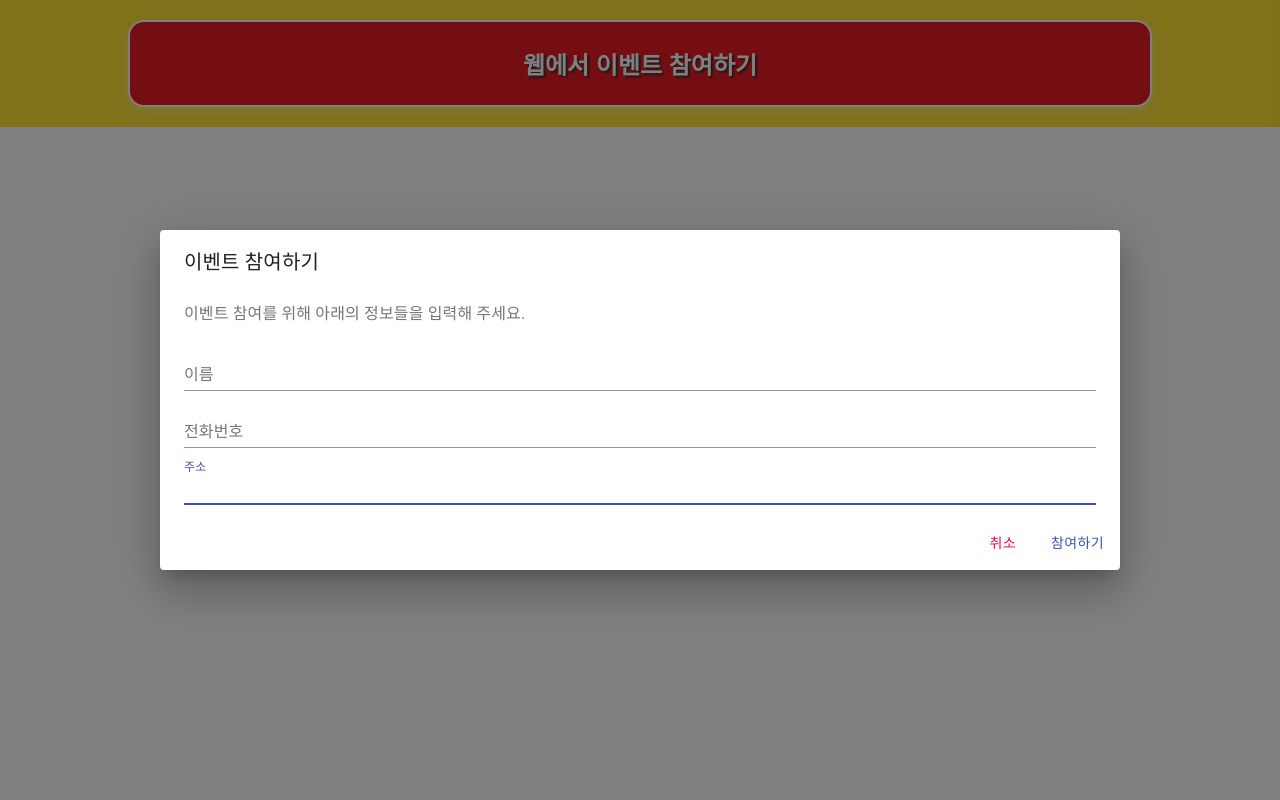
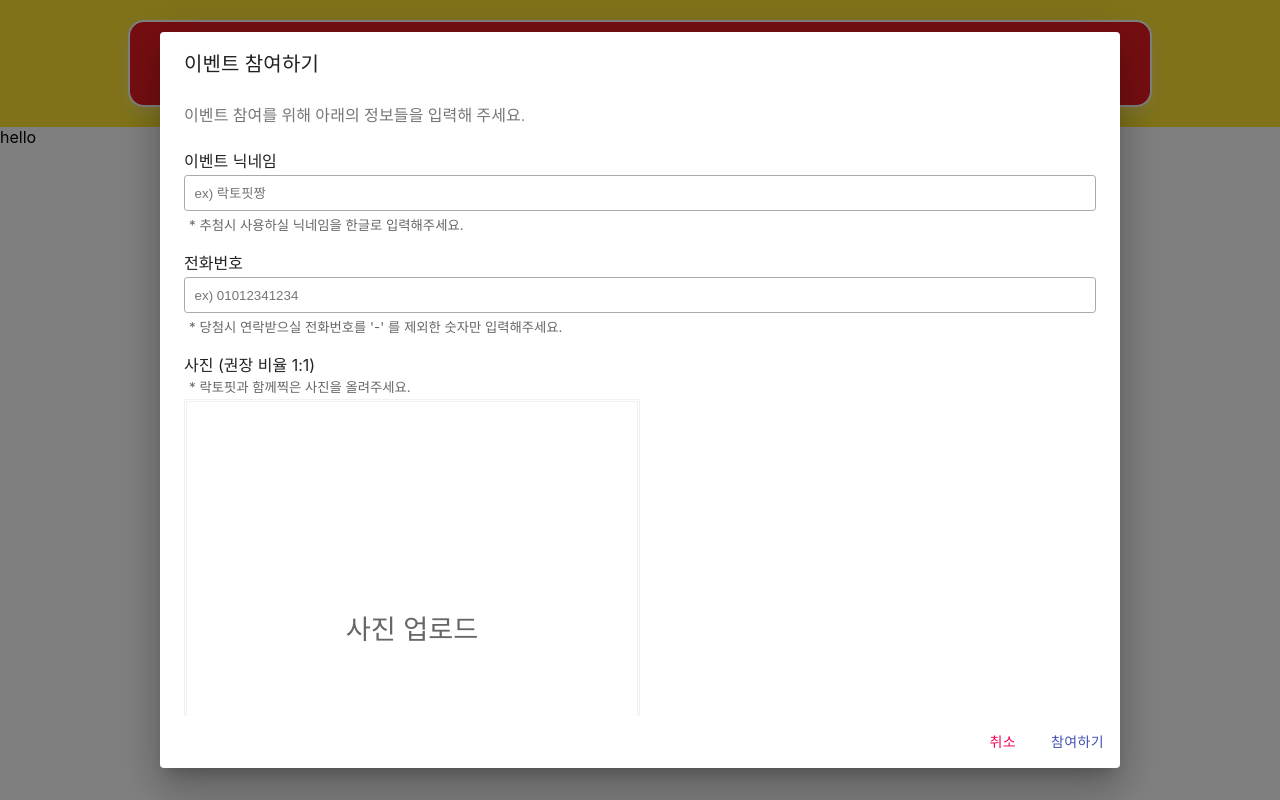
Before and after one commit to qkrsh0424/lactofit-event1-client, a React (Create React App) app: page / in a window 1280 px wide. Both pictures are taken after a click on the button "웹에서 이벤트 참여하기". Built offline with nearby package versions, Linux system fonts and the light colour scheme.

Commit message:
개인정보 입력 팝업 구현

```diff
--- a/package.json
+++ b/package.json
@@ -9,6 +9,7 @@
     "@testing-library/user-event": "^12.8.3",
     "axios": "^0.21.1",
     "react": "^17.0.2",
+    "react-app-polyfill": "^2.0.0",
     "react-dom": "^17.0.2",
     "react-router-dom": "^5.2.0",
     "react-scripts": "4.0.3",
@@ -38,5 +39,6 @@
       "last 1 firefox version",
       "last 1 safari version"
     ]
-  }
+  },
+  "proxy": "http://localhost:8081"
 }
--- a/src/App.js
+++ b/src/App.js
@@ -66,6 +66,7 @@ function App() {
                     </AppContainer>
                 </Suspense>
             </BrowserRouter>
+            hello
         </ThemeProvider>
     );
 }
--- a/src/component/apply/ApplyModal.js
+++ b/src/component/apply/ApplyModal.js
@@ -1,4 +1,6 @@
 import React from 'react';
+import styled from 'styled-components';
+
 import Button from '@material-ui/core/Button';
 import TextField from '@material-ui/core/TextField';
 import Dialog from '@material-ui/core/Dialog';
@@ -7,6 +9,70 @@ import DialogContent from '@material-ui/core/DialogContent';
 import DialogContentText from '@material-ui/core/DialogContentText';
 import DialogTitle from '@material-ui/core/DialogTitle';
 
+const InputContainer = styled.div`
+    /* width:100%; */
+    /* overflow:hidden; */
+    padding:8px 0;
+`;
+
+const InputEl = styled.input`
+    width:100%;
+    box-sizing : border-box;
+    padding:0.6rem;
+    margin:3px 0;
+    border:1px solid #aaa;
+    border-radius:.2rem;
+    &:focus{
+        outline-color:var(--myYellow);
+    }
+`;
+
+const InputSmallEl = styled.small`
+    color:#666;
+    padding:0 5px;
+`;
+
+const ImageWrapper = styled.div`
+    box-sizing:border-box;
+    margin:3px 0;
+    width:50%;
+    height:auto;
+    border:3px double #f1f1f1;
+    cursor:pointer;
+    @media only screen and (max-width:1100px){
+        width:60%;
+    }
+    @media only screen and (max-width:768px){
+        width:80%;
+    }
+    @media only screen and (max-width:576px){
+        width:100%;
+    }
+`;
+
+const ImageBox = styled.div`
+    position: relative;
+    padding-bottom: 100%;
+`;
+
+const ImageEl = styled.img`
+    position: absolute;
+    object-fit: cover;
+    width: 100%;
+    height: 100%;
+    transition: .5s;
+`;
+
+const ImageUploadTextEl = styled.div`
+    text-align:center;
+    width:100%;
+    font-size:1.7rem;
+    color:#666;
+    position:absolute;
+    top:50%;
+    left:50%;
+    transform:translate(-50%,-50%);
+`;
 const ApplyModal = (props) => {
     const [fullWidth, setFullWidth] = React.useState(true);
     const [maxWidth, setMaxWidth] = React.useState('md');
@@ -24,30 +90,34 @@ const ApplyModal = (props) => {
                     <DialogContentText>
                         이벤트 참여를 위해 아래의 정보들을 입력해 주세요.
                     </DialogContentText>
-                    <TextField
-                        autoFocus
-                        margin="dense"
-                        id="name"
-                        label="이름"
-                        type="text"
-                        fullWidth
-                    />
-                    <TextField
-                        autoFocus
-                        margin="dense"
-                        id="name"
-                        label="전화번호"
-                        type="text"
-                        fullWidth
-                    />
-                    <TextField
-                        autoFocus
-                        margin="dense"
-                        id="name"
-                        label="주소"
-                        type="text"
-                        fullWidth
-                    />
+                    <InputContainer>
+                        <label>이벤트 닉네임</label>
+                        <InputEl type='text' placeholder='ex) 락토핏짱'></InputEl>
+                        <InputSmallEl>* 추첨시 사용하실 닉네임을 한글로 입력해주세요.</InputSmallEl>
+                    </InputContainer>
+                    <InputContainer>
+                        <label>전화번호</label>
+                        <InputEl type='text' placeholder='ex) 01012341234'></InputEl>
+                        <InputSmallEl>* 당첨시 연락받으실 전화번호를 '-' 를 제외한 숫자만 입력해주세요.</InputSmallEl>
+                    </InputContainer>
+                    <InputContainer>
+                        <label>사진 (권장 비율 1:1)</label>
+                        <br />
+                        <InputSmallEl>* 락토핏과 함께찍은 사진을 올려주세요.</InputSmallEl>
+                        {props.myData.imageUrl ?
+                            <ImageWrapper onClick={() => props.homeMainEventControl().handleUploader().open()}>
+                                <ImageBox>
+                                    <ImageEl src={props.myData.imageUrl}></ImageEl>
+                                </ImageBox>
+                            </ImageWrapper>
+                            :
+                            <ImageWrapper onClick={() => props.homeMainEventControl().handleUploader().open()}>
+                                <ImageBox>
+                                    <ImageUploadTextEl>사진 업로드</ImageUploadTextEl>
+                                </ImageBox>
+                            </ImageWrapper>
+                        }
+                    </InputContainer>
                 </DialogContent>
                 <DialogActions>
                     <Button onClick={() => props.homeMainEventControl().handleEventModal().close()} color="secondary">
--- a/src/component/home/HomeMain.js
+++ b/src/component/home/HomeMain.js
@@ -1,31 +1,117 @@
-import {useEffect, useState} from 'react';
+import { useEffect, useState } from 'react';
+import axios from 'axios';
 import styled from 'styled-components';
 
+// data connect
+import { fileUploadDataConnect } from '../../data_connect/upload/fileUploadDataConnect';
+
+// component
 import HomeBody from './HomeBody';
 import ApplyButton from '../apply/ApplyButton';
 import ApplyModal from '../apply/ApplyModal';
-const HomeMain = () =>{
+import CircularLoading from '../loading/CircularLoading';
+
+const FILE_MAX_SIZE = 10000000 // 10MB 초과시 리턴
+const HomeMain = () => {
     const [eventModalOpen, setEventModalOpen] = useState(false);
+    const [imageLoadingOpen, setImageLoadingOpen] = useState(false);
 
-    const homeMainEventControl = () =>{
-        return{
-            handleEventModal: function(){
-                return{
-                    open: function(){
+    const [myData, setMyData] = useState({
+        'nickname':'',
+        'phone':'',
+        'imageUrl':null
+    });
+    const __homeMainDataConnect = () => {
+        return {
+            uploadFile: function () {
+                return {
+                    toS3: async function (fd) {
+                        await fileUploadDataConnect().uploadImageToS3(fd)
+                            .then(res => {
+                                if (res.status == 200) { return res.data } else { return null }
+                            })
+                            .then(data => {
+                                if (data && data.message == 'success') {
+                                    alert('업로드 성공');
+                                    setMyData({...myData, ['imageUrl']:data.data.imageUrl});
+                                } else if(data && data.message == 'failure'){
+                                    alert('업로드 실패');
+                                }else{
+                                    alert('undefined error, status 200');
+                                }
+                            })
+                            .catch(err => {
+                                if (err.code === 'ECONNABORTED'){
+                                    alert('시간이 초과되었습니다. 다시 시도해주세요.');
+                                    return;
+                                }
+                                let res = err.response;
+                                if(res && res.data && res.data.message=='extension_error'){
+                                    alert('잘못된 접근 방식입니다.\nhint: extension error 400');
+                                }else{
+                                    alert('undefined error, status 500');
+                                }
+                            })
+                    }
+                }
+            }
+        }
+    }
+
+    const homeMainEventControl = () => {
+        return {
+            handleEventModal: function () {
+                return {
+                    open: function () {
                         setEventModalOpen(true);
                     },
-                    close: function(){
+                    close: function () {
                         setEventModalOpen(false);
                     }
                 }
-
+            },
+            handleUploader: function () {
+                return {
+                    open: function () {
+                        document.getElementById('i_image_uploader').click();
+                    },
+                    submit: async function (e) {
+                        let files = e.target.files;
+                        homeMainEventControl().handleImageLoading().open();
+                        if (files !== null && files.length > 0) {
+                            if (files[0].size > FILE_MAX_SIZE) { // 10MB 초과시 리턴
+                                alert('파일 사이즈가 너무 큽니다. 15MB 이하의 이미지를 업로드 해주세요.');
+                            }else{
+                                //FormData 생성
+                                const fd = new FormData();
+                                //FormData에 key, value 추가하기
+                                fd.append('file', files[0]);
+                                // axios 사용해서 백엔드에게 파일 보내기
+                                await __homeMainDataConnect().uploadFile().toS3(fd);
+                            }
+                        }
+                        document.getElementById('i_image_uploader').value = '';
+                        homeMainEventControl().handleImageLoading().close();
+                    }
+                }
+            },
+            handleImageLoading: function(){
+                return{
+                    open:function(){
+                        setImageLoadingOpen(true);
+                    },
+                    close: function(){
+                        setImageLoadingOpen(false);
+                    }
+                }
             }
         }
     }
-    return(
+    return (
         <>
             {/* <ImageEl src="https://s3.ap-northeast-2.amazonaws.com/image.piaar.co.kr/main.jpeg"></ImageEl> */}
             {/* <ImageEl src="http://image.piaar.co.kr/main.jpeg"></ImageEl> */}
+            {/* <img src="https://s3.ap-northeast-2.amazonaws.com/image.piaar.co.kr/upload/image/1618370694744-12342.jpeg"></img> */}
             {/* <HomeBody></HomeBody> */}
             {/* == Apply Button Part START == */}
             <ApplyButton
@@ -36,10 +122,17 @@ const HomeMain = () =>{
             {/* == Apply Modal Part START == */}
             <ApplyModal
                 open={eventModalOpen}
+                myData={myData}
 
                 homeMainEventControl={homeMainEventControl}
             ></ApplyModal>
             {/* == Apply Modal Part END == */}
+            <input type='file' id='i_image_uploader' onChange={(e) => homeMainEventControl().handleUploader().submit(e)} accept="image/*" hidden></input>
+            <CircularLoading
+                open={imageLoadingOpen}
+
+                homeMainEventControl={homeMainEventControl}
+            ></CircularLoading>
         </>
     );
 }
--- /dev/null
+++ b/src/component/loading/CircularLoading.js
@@ -0,0 +1,24 @@
+import React from 'react';
+import Backdrop from '@material-ui/core/Backdrop';
+import CircularProgress from '@material-ui/core/CircularProgress';
+import Button from '@material-ui/core/Button';
+import { makeStyles } from '@material-ui/core/styles';
+
+const useStyles = makeStyles((theme) => ({
+  backdrop: {
+    zIndex: 1400,
+    color: 'var(--myYellow)',
+  },
+}));
+
+export default function CircularLoading(props) {
+  const classes = useStyles();
+
+  return (
+    <div>
+      <Backdrop className={classes.backdrop} open={props.open} onClick={()=>props.homeMainEventControl().handleImageLoading().close()}>
+        <CircularProgress color="inherit" />
+      </Backdrop>
+    </div>
+  );
+}
--- /dev/null
+++ b/src/data_connect/upload/fileUploadDataConnect.js
@@ -0,0 +1,14 @@
+import axios from 'axios';
+
+const fileUploadDataConnect = () =>{
+    return{
+        uploadImageToS3: async function(fd){
+            console.log(fd);
+            return await axios.post('/api/upload/s3/image',fd,{
+                timeout:30000 // 30초
+            })
+        }
+    }
+}
+
+export{fileUploadDataConnect}
--- a/src/index.js
+++ b/src/index.js
@@ -3,6 +3,9 @@ import ReactDOM from 'react-dom';
 import './index.css';
 import App from './App';
 import reportWebVitals from './reportWebVitals';
+
+import 'react-app-polyfill/ie9'; // For IE 9-11 support
+import 'react-app-polyfill/stable';
 
 ReactDOM.render(
   <React.StrictMode>
```
